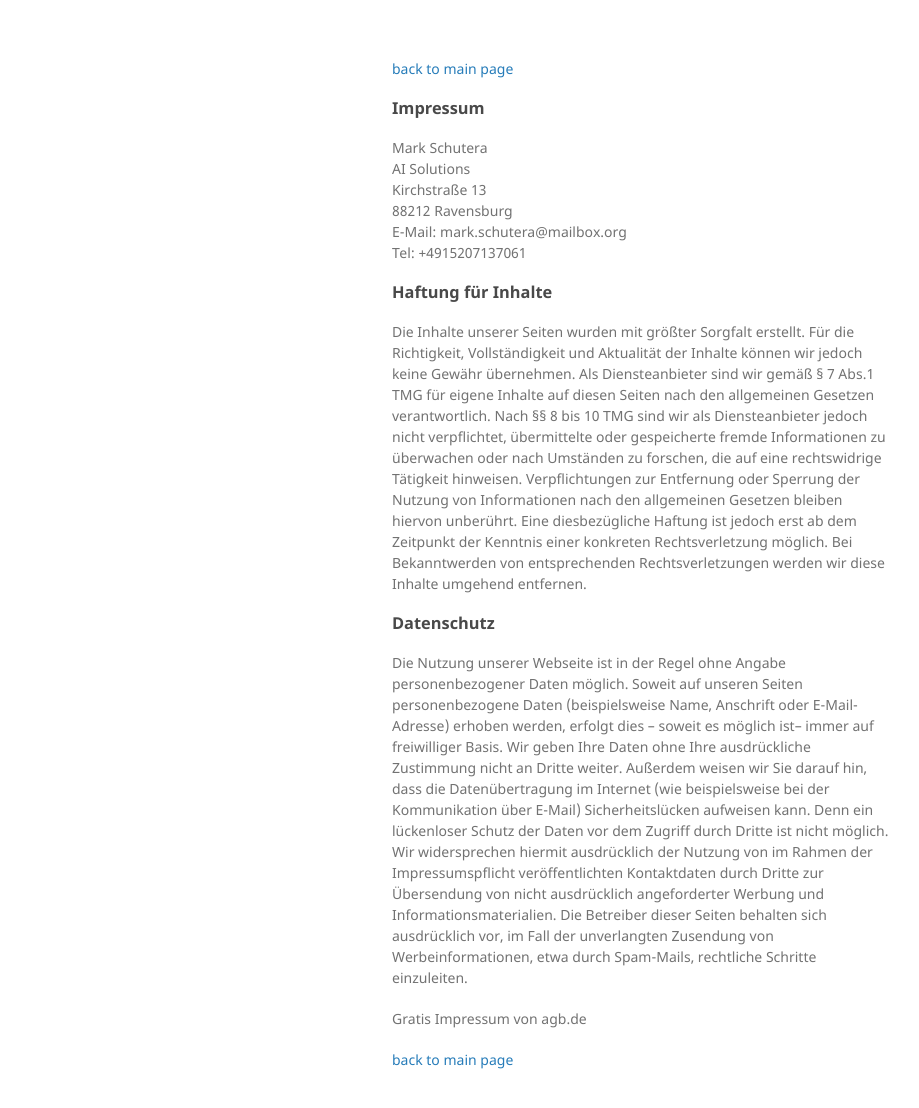
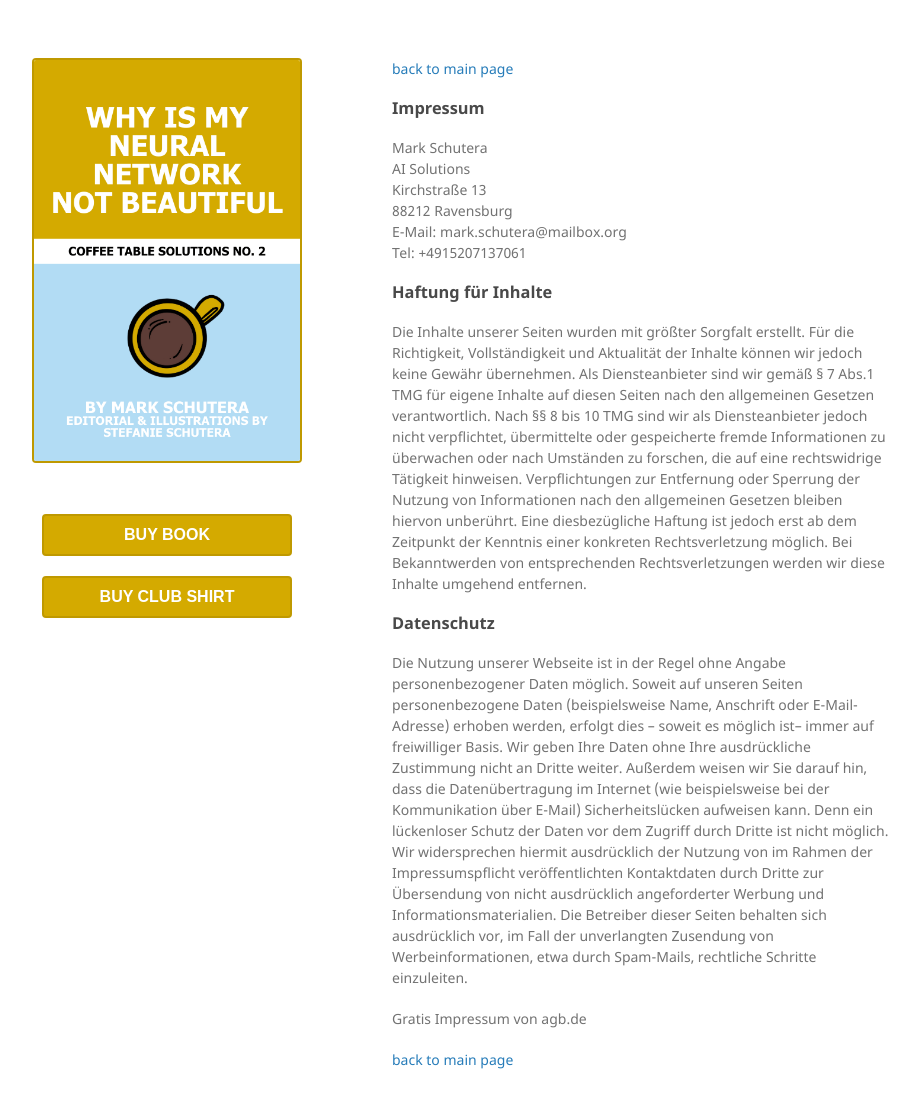
Before and after one commit to stefaniecarolin/hi-there-jekyll-minimal, a Jekyll site: the page built from impressum-and-privacy-policy.md, in a window 1280 px wide and 1140 px high. Shown: the top 1108 px of the window, without its empty margins (178-1097 px from the left). Built offline with Jekyll 4.4.1, drawn with Linux system fonts in a browser that asks for light colours.

Commit message:
Sth else

```diff
--- a/_layouts/impressum-and-privacy-policy.html
+++ b/_layouts/impressum-and-privacy-policy.html
@@ -14,6 +14,21 @@
   </head>
   <body>
     <div class="wrapper">
+      <header>
+        {% if site.title %}
+        <h1 class="title"><a href="{{ "/" | absolute_url }}">{{ site.title | default: site.github.repository_name }}</a></h1>
+        {% endif %}
+
+        {% if site.logo %}
+          <img src="{{site.logo | relative_url}}" alt="Logo" class="logo"/>
+        {% endif %}
+
+        <div class="space-above">
+          <button class="sale" type="button" target=”_blank”><a href="https://www.amazon.de/Why-does-Neural-Network-learn-ebook/dp/B09QRGWWZPcom">BUY BOOK</a></button>
+          <button class="sale" type="button" target=”_blank”><a href="https://www.amazon.de/Why-does-Neural-Network-learn-ebook/dp/B09QRGWWZP">BUY CLUB SHIRT</a></button>
+        </div>
+
+      </header>
       <section>
 
       {{ content }}
--- a/_sass/jekyll-theme-minimal.scss
+++ b/_sass/jekyll-theme-minimal.scss
@@ -236,7 +236,6 @@ strong {
 section {
   width:500px;
   float:right;
-  padding-bottom:50px;
 }
 
 small {
@@ -271,13 +270,6 @@ footer {
     position:static;
     width:auto;
     -webkit-font-smoothing:subpixel-antialiased;
-  }
-
-  section {
-    border:1px solid #e5e5e5;
-    border-width:1px 0;
-    padding:20px 0;
-    margin:0 0 20px;
   }
 
 }
```
Also changed, not shown: 3 other files.
